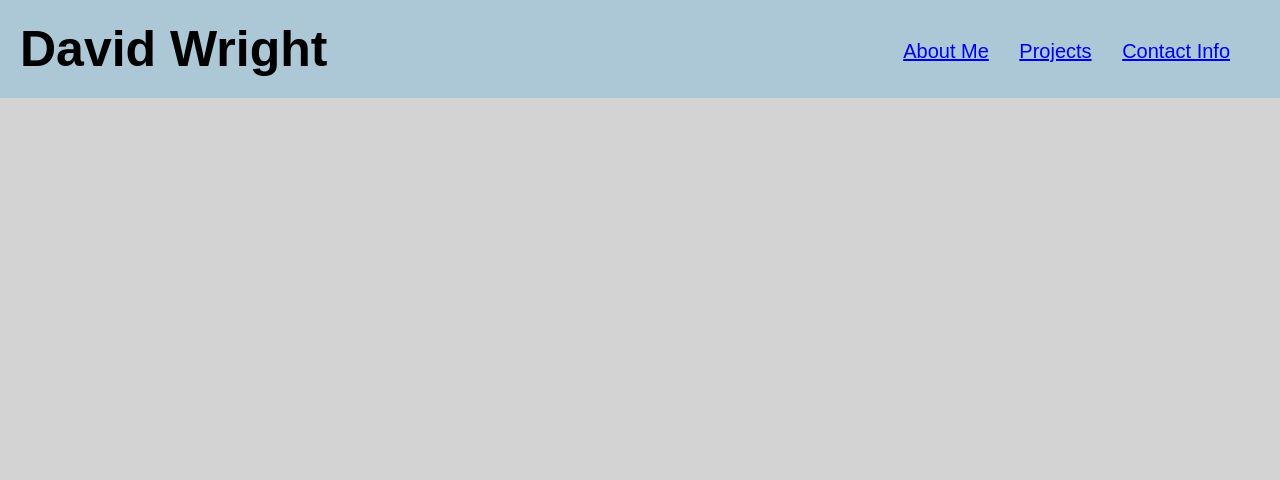
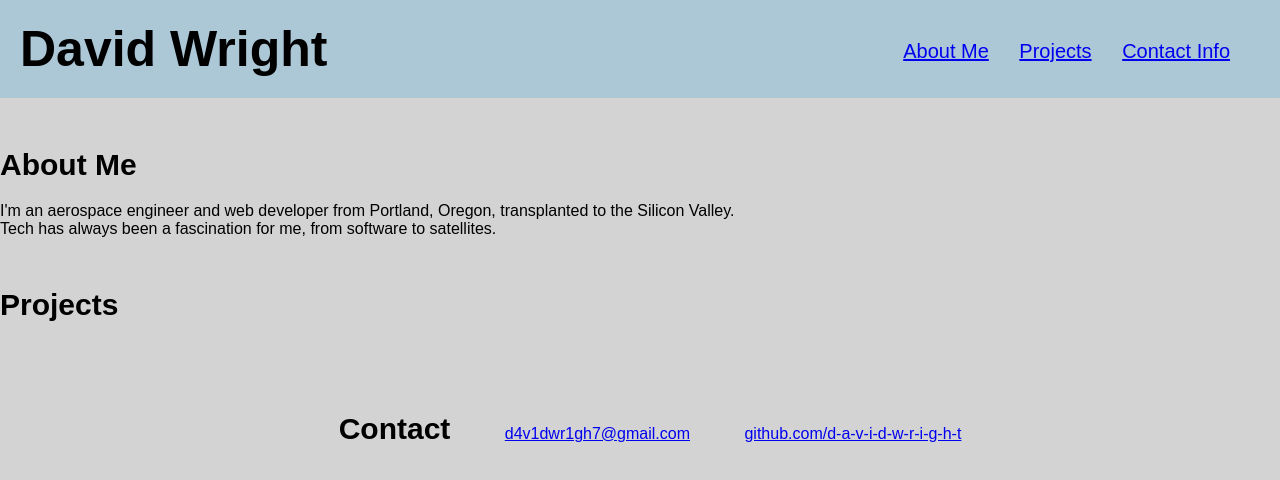
Before and after one commit to d-a-v-i-d-w-r-i-g-h-t/professional-portfolio, a plain HTML site: page index.html in a window 1280 px wide. Drawn offline with Linux system fonts and the light colour scheme.

Commit message:
Add section titles and contact info

```diff
--- a/assets/css/style.css
+++ b/assets/css/style.css
@@ -11,8 +11,10 @@ body {
     font-family: sans-serif
 }
 
-h1 {
-
+h2 {
+    padding-top: 50px;
+    padding-bottom: 20px;
+    font-size: 30px;
 }
 
 header {
@@ -27,7 +29,10 @@ header {
     font-size: 50px;
 }
 
-.name:hover {
+.name:hover,
+#about-me:hover,
+#projects:hover,
+#contact-info:hover {
     visibility: hidden;
 }
 
@@ -36,6 +41,25 @@ header {
     font-size: 50px;
     content: "d-a-v-i-d-w-r-i-g-h-t"
 }
+
+#about-me:hover:before {
+    visibility: visible;
+    font-size: 30px;
+    content: "a-b-o-u-t-m-e"
+}
+
+#projects:hover:before {
+    visibility: visible;
+    font-size: 30px;
+    content: "p-r-o-j-e-c-t-s"
+}
+
+#contact-info:hover:before {
+    visibility: visible;
+    font-size: 30px;
+    content: "c-o-n-t-a-c-t"
+}
+
 
 
 nav {
@@ -56,3 +80,21 @@ nav ul li {
     margin-left: 25px;
 
 }
+
+footer {
+    padding-top: 20px;
+    margin-right: 30px;
+    text-align: center;
+    font-family: sans-serif;
+}
+
+
+footer ul {
+    list-style-type: none;
+}
+
+footer ul li {
+    display: inline-block;
+    margin-left: 50px;
+
+}
--- a/index.html
+++ b/index.html
@@ -38,19 +38,44 @@
 
 
     <main>
+        <h2 id="about-me">About Me</h2>
+
+        <p>I'm an aerospace engineer and web developer from Portland, Oregon, transplanted to the Silicon Valley.</p>
+        <p>Tech has always been a fascination for me, from software to satellites.</p>
+
+
+        <h2 id="projects">Projects</h2>
+
 
     </main>
 
 
-    <aside>
-
-    </aside>
 
 
     <! comment >
 
     <footer>
 
+        <ul>
+            <li id="contact-info" >
+                <h2>
+                    Contact
+                </h2>
+            </li>
+
+            <li id="email-address" >
+                <p>
+                    <a href="mailto://d4v1dwr1gh7@gmail.com">d4v1dwr1gh7@gmail.com</a>
+                </p>
+            </li>
+
+            <li id="github-profile" >
+                <p>
+                    <a href="https://github.com/d-a-v-i-d-w-r-i-g-h-t">github.com/d-a-v-i-d-w-r-i-g-h-t</a>
+                </p>
+            </li>
+        </ul>
+
     </footer>
 
 </body>
```
